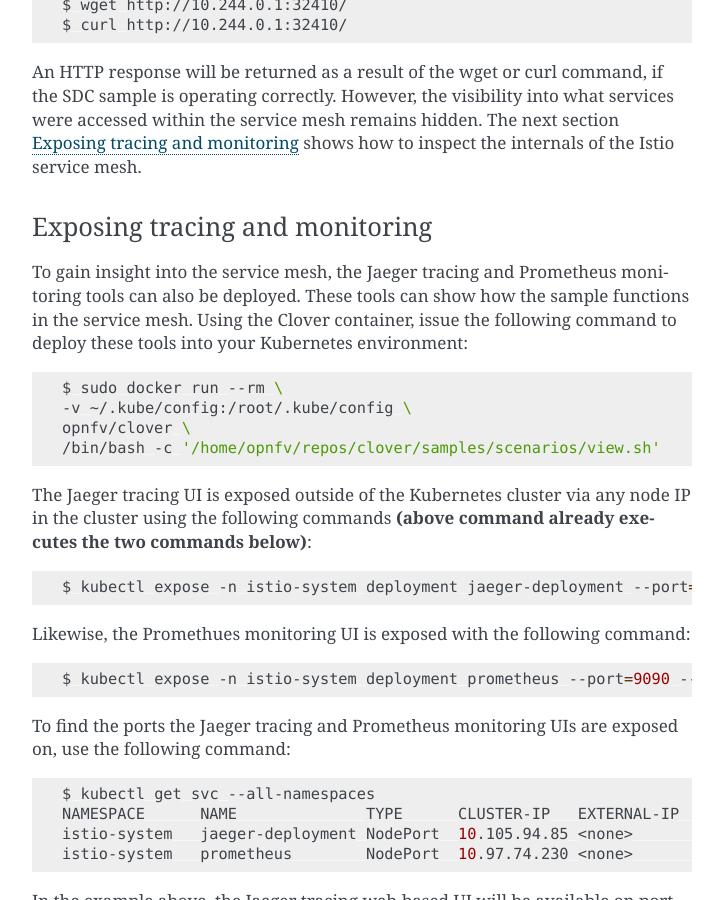
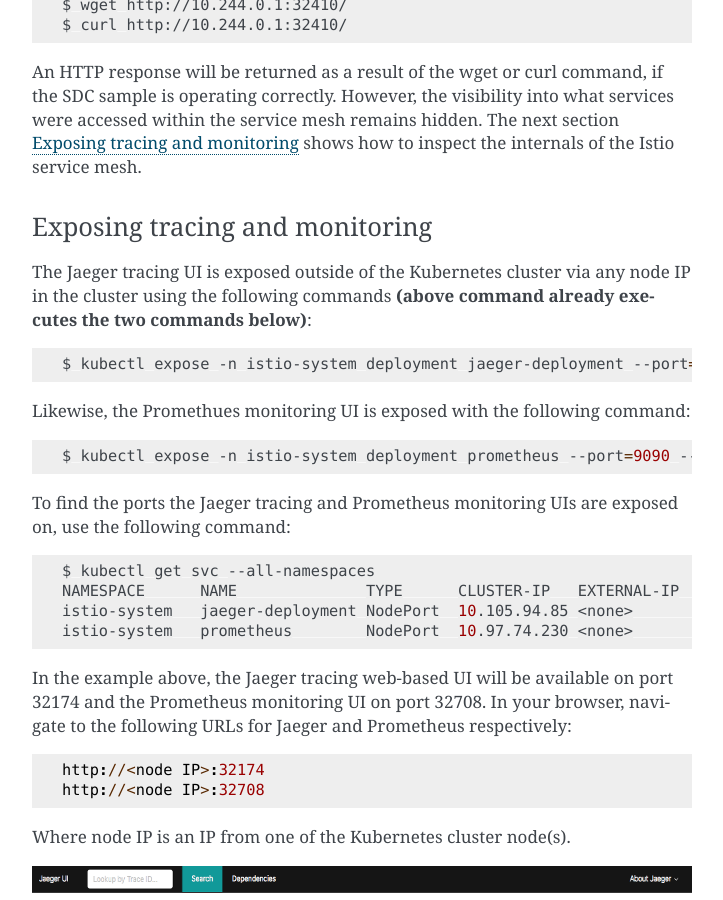
Before and after one commit to opnfv/clover, a Sphinx documentation site: the page built from docs/release/configguide/sdc_config_guide.rst, in a window 1280 px wide and 900 px high, scrolled down 5979 px. Shown: the whole window, without its empty margins (388-1111 px from the left). Built offline with Sphinx 7.4.7, drawn with Linux system fonts in a browser that asks for light colours; some of the changed text lies outside the part shown.

Commit message:
change the doc for the istio 1.0
prometheus has been installed in istio 1.0
so we need to delete the view.sh file.
but we need to change to to NodePort way to expose the port

Change-Id: I8ae6bc1c251ba5effbc94efe984384af6e64adfc
Signed-off-by: Ace Lee <liyin11@huawei.com>

```diff
--- a/docs/release/configguide/a_b_config_guide.rst
+++ b/docs/release/configguide/a_b_config_guide.rst
@@ -42,8 +42,8 @@
 
 .. code-block:: bash
 
-    $ curl -L https://github.com/istio/istio/releases/download/0.6.0/istio-0.6.0-linux.tar.gz | tar xz
-    $ cd istio-0.6.0
+    $ curl -L https://github.com/istio/istio/releases/download/1.0.0/istio-1.0.0-linux.tar.gz | tar xz
+    $ cd istio-1.0.0
     $ export PATH=$PWD/bin:$PATH
 
 Environment setup
@@ -55,7 +55,7 @@
 
     $ git clone https://gerrit.opnfv.org/gerrit/clover
     $ cd clover
-    $ git checkout stable/fraser
+    $ git checkout stable/gambia
     $ pip install .
     $ cd clover
 
--- a/docs/release/configguide/sdc_config_guide.rst
+++ b/docs/release/configguide/sdc_config_guide.rst
@@ -278,18 +278,6 @@
 
 Exposing tracing and monitoring
 -------------------------------
-
-To gain insight into the service mesh, the Jaeger tracing and Prometheus monitoring tools
-can also be deployed. These tools can show how the sample functions in the service mesh.
-Using the Clover container, issue the following command to deploy these tools
-into your Kubernetes environment:
-
-.. code-block:: bash
-
-    $ sudo docker run --rm \
-    -v ~/.kube/config:/root/.kube/config \
-    opnfv/clover \
-    /bin/bash -c '/home/opnfv/repos/clover/samples/scenarios/view.sh'
 
 The Jaeger tracing UI is exposed outside of the Kubernetes cluster via any node IP in the cluster
 using the following commands **(above command already executes the two commands below)**:
```
Also changed, not shown: other parts of docs/release/configguide/sdc_config_guide.rst (+4 -4 lines), 1 other file.
